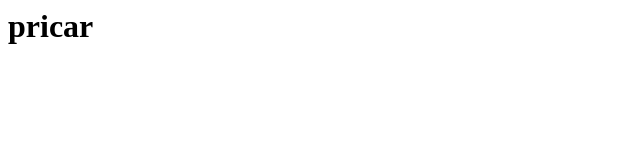
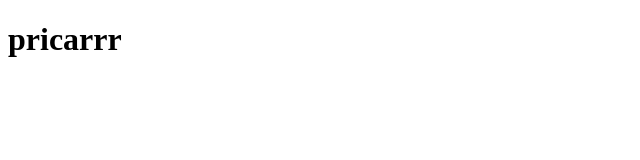
Before and after one commit to ri8han/f, a plain HTML site: page frame.html in a window 1280 px wide. Shown: the whole page, without its empty margins (0-640 px from the left). Drawn offline with Linux system fonts and the light colour scheme.

Commit message:
Add files via upload

```diff
--- a/frame.html
+++ b/frame.html
@@ -1,2 +1,11 @@
-
-    <h1>  pricar</h1>
+<!DOCTYPE html>
+<html lang="en">
+<head>
+    <meta charset="UTF-8">
+    <meta name="viewport" content="width=device-width, initial-scale=1.0">
+    <title>hii</title>
+</head>
+<body>
+    <h1> pricarrr</h1>
+</body>
+</html>
```
